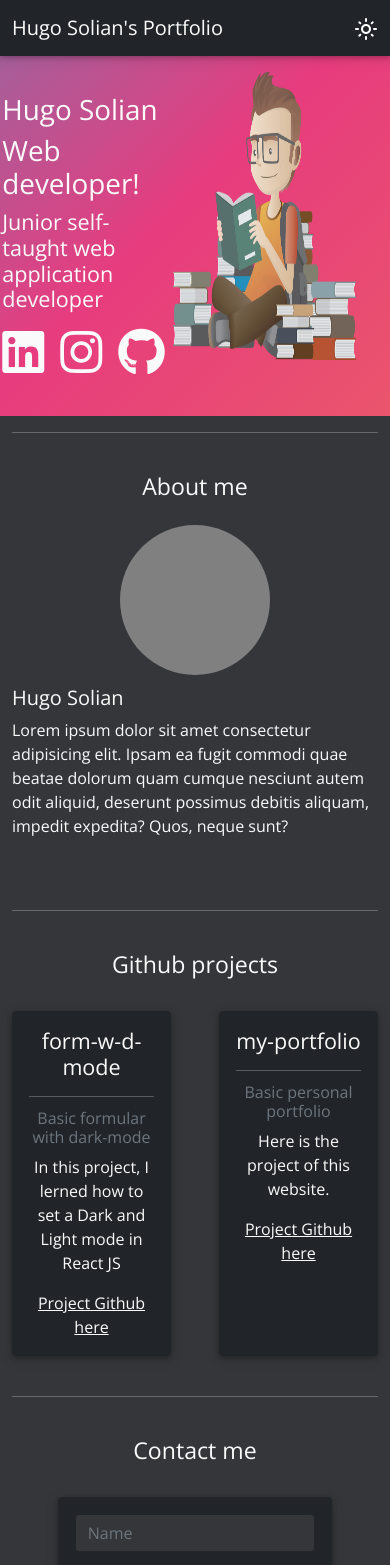
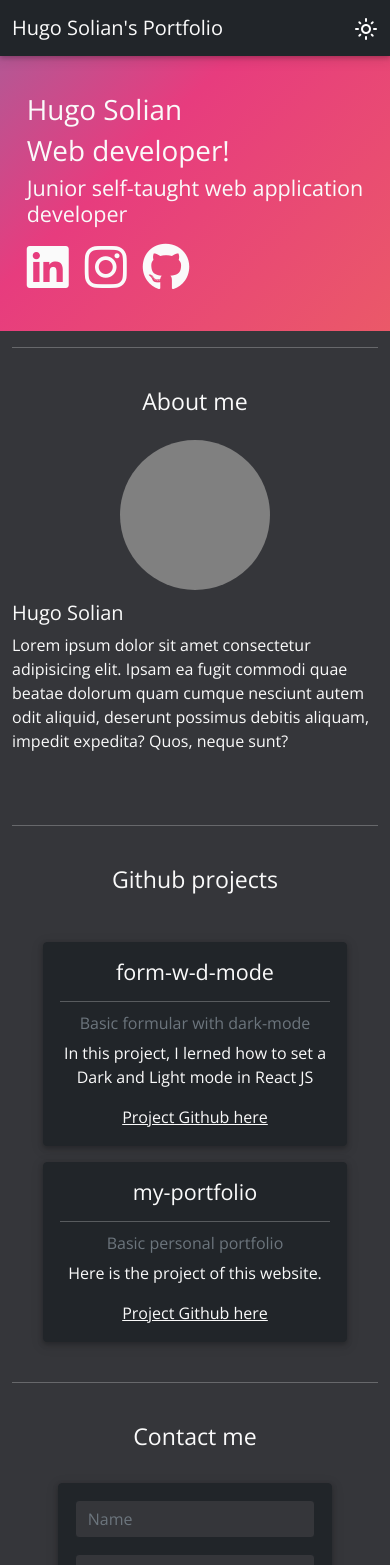
Before and after one commit to Hugarra/my-portfolio, a React (Create React App) app: page / in a window 390 px wide. Shown: the top 1565 px of the page. Built offline with nearby package versions, Linux system fonts and the light colour scheme.

Commit message:
Resposive design

```diff
--- a/src/App.css
+++ b/src/App.css
@@ -22,6 +22,7 @@ a:hover {
 }
 .landing-text {
   margin-top: 10%;
+  margin-left: 4%;
 }
 .social-media {
   height: 3rem;
--- a/src/components/Footer.jsx
+++ b/src/components/Footer.jsx
@@ -9,7 +9,7 @@ function Footer(props) {
                     <h5 className="m-0">Thanks you very much for visit my page.</h5>
                 </div>
                 <div className="col-6 p-0">
-                    <a href="https://github.com/Hugarra">My Github here!</a>
+                    <a target="_blank" rel="noreferrer" href="https://github.com/Hugarra">My Github here!</a>
                 </div>
             </div>
         </footer>
--- a/src/components/Landing.jsx
+++ b/src/components/Landing.jsx
@@ -16,18 +16,18 @@ function Landing(props) {
                         <h1 className="h1">Web developer!</h1>
                         <h4>Junior self-taught web application developer</h4>
                         <div className="d-flex gap-3 mt-3">
-                            <a href="https://www.linkedin.com/in/hug-solian/">
+                            <a target="_blank" rel="noreferrer" href="https://www.linkedin.com/in/hug-solian/">
                                 <i className="fab fa-linkedin" ></i>
                             </a>
-                            <a href="https://www.instagram.com/hugos848">
+                            <a target="_blank" rel="noreferrer" href="https://www.instagram.com/hugos848">
                                 <i className="fab fa-instagram" ></i>
                             </a>
-                            <a href="https://github.com/Hugarra">
+                            <a target="_blank" rel="noreferrer" href="https://github.com/Hugarra">
                                 <i className="fab fa-github" ></i>
                             </a>
                         </div>
                     </div>
-                    <img src={LandingImage} alt="landing" className="landing-image mb-3 pt-3"></img>
+                    <img src={LandingImage} alt="landing" className="landing-image d-none d-lg-block mb-3 pt-3"></img>
                 </div>
                 <br></br>
             </div>
--- a/src/components/Proyectos.jsx
+++ b/src/components/Proyectos.jsx
@@ -4,23 +4,29 @@ function Proyectos(props) {
     return (
         <div className="text-center pt-4 pb-4">
             <h3>Github projects</h3>
-            <div className="d-flex gap-5 justify-content-center pt-4">
-                <div className="card" style={{width: 304}}>
+            <div className="d-flex justify-content-center pt-4">
+                <div className="row">
+                    <div className="col-12 col-md-6">
+                        <div className="card m-auto mt-3" style={{width: 304}}>
                             <div className="card-body">
                                 <h4 className="card-title">form-w-d-mode</h4>
                                 <hr></hr>
                                 <h6 className="card-subtitle mb-2 text-muted">Basic formular with dark-mode</h6>
                                 <p className="card-text">In this project, I lerned how to set a Dark and Light mode in React JS</p>
-                        <a href="https://github.com/Hugarra/form-w-d-mode" className="card-link">Project Github here</a>
+                                <a target="_blank" rel="noreferrer" href="https://github.com/Hugarra/form-w-d-mode" className="card-link">Project Github here</a>
                             </div>
                         </div>
-                <div className="card" style={{width: 304}}>
+                    </div>
+                    <div className="col-12 col-md-6">
+                        <div className="card m-auto mt-3" style={{width: 304}}>
                             <div className="card-body">
                                 <h4 className="card-title">my-portfolio</h4>
                                 <hr></hr>
                                 <h6 className="card-subtitle mb-2 text-muted">Basic personal portfolio</h6>
                                 <p className="card-text">Here is the project of this website.</p>
-                        <a href="https://github.com/Hugarra/my-portfolio" className="card-link">Project Github here</a>
+                                <a target="_blank" rel="noreferrer" href="https://github.com/Hugarra/my-portfolio" className="card-link">Project Github here</a>
+                            </div>
+                        </div>
                     </div>
                 </div>
             </div>
```
Lines whose indentation alone changed are shown as unchanged.
